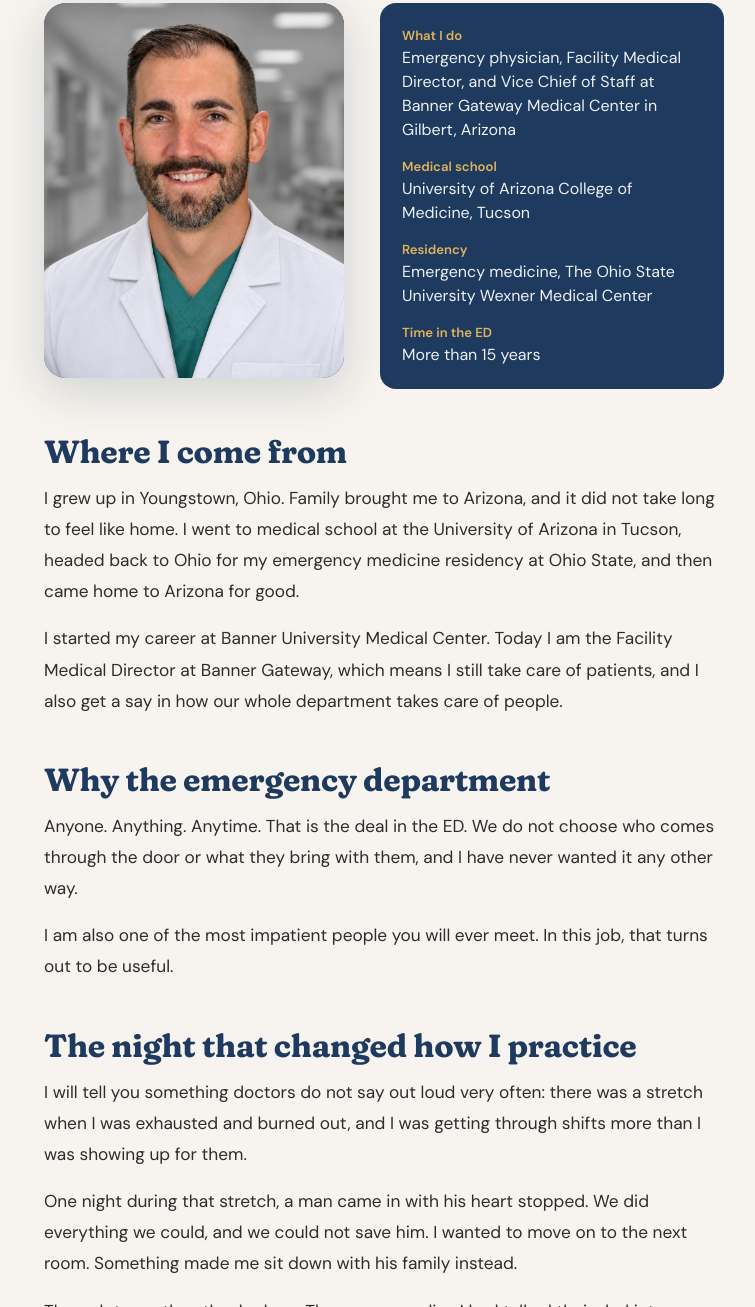
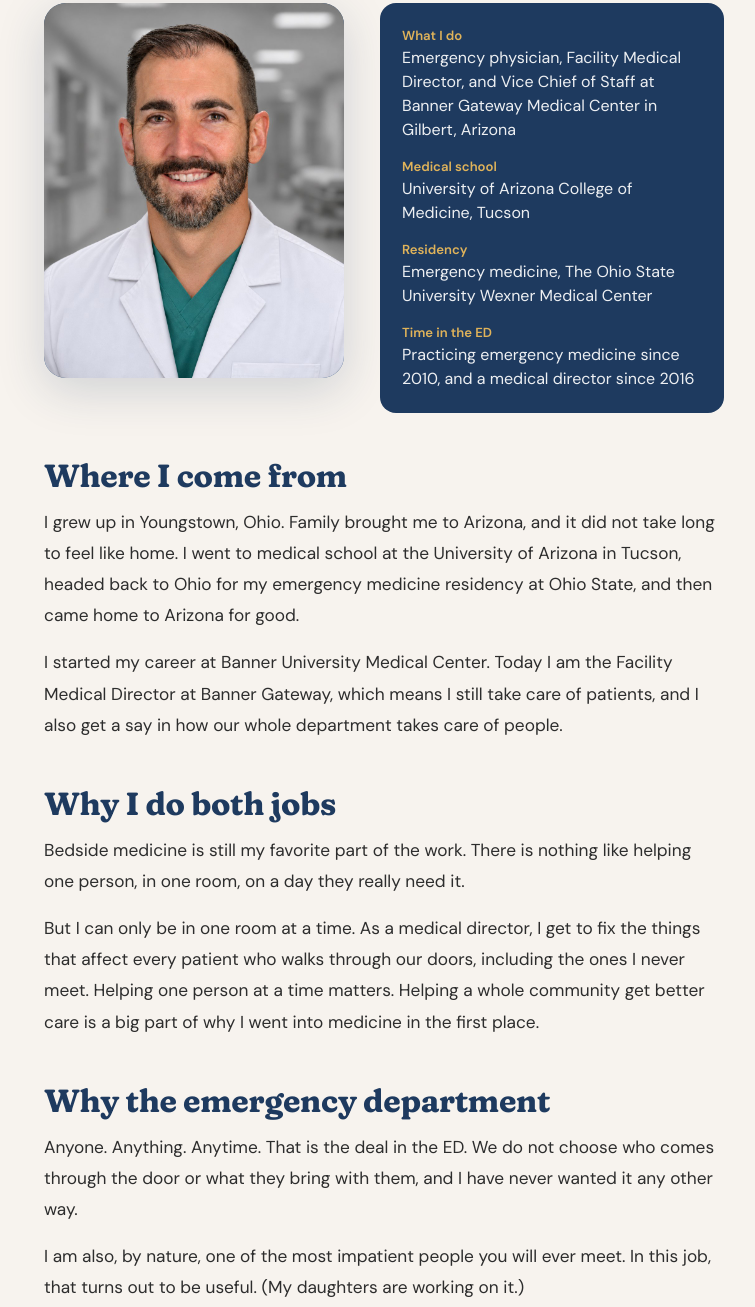
Before and after one commit to AZEMDoc33/myervisit.com, a plain HTML site: page about.html in a window 1280 px wide. Shown: the part 472-1779 px from the top of the page, without its empty margins (256-1011 px from the left). Drawn offline with Linux system fonts and the light colour scheme.

Commit message:
About page: add life outside the hospital, why I do both jobs, and years
Co-Authored-By: Claude Fable 5.2 <noreply@anthropic.com>
Claude-Session: https://claude.ai/code/session_01RcUtLs95WB6qxETHrugdb3

```diff
--- a/about.html
+++ b/about.html
@@ -75,7 +75,7 @@
           <dt>Residency</dt>
           <dd>Emergency medicine, The Ohio State University Wexner Medical Center</dd>
           <dt>Time in the ED</dt>
-          <dd>More than 15 years</dd>
+          <dd>Practicing emergency medicine since 2010, and a medical director since 2016</dd>
         </dl>
       </div>
 
@@ -83,15 +83,23 @@
       <p>I grew up in Youngstown, Ohio. Family brought me to Arizona, and it did not take long to feel like home. I went to medical school at the University of Arizona in Tucson, headed back to Ohio for my emergency medicine residency at Ohio State, and then came home to Arizona for good.</p>
       <p>I started my career at Banner University Medical Center. Today I am the Facility Medical Director at Banner Gateway, which means I still take care of patients, and I also get a say in how our whole department takes care of people.</p>
 
+      <h2>Why I do both jobs</h2>
+      <p>Bedside medicine is still my favorite part of the work. There is nothing like helping one person, in one room, on a day they really need it.</p>
+      <p>But I can only be in one room at a time. As a medical director, I get to fix the things that affect every patient who walks through our doors, including the ones I never meet. Helping one person at a time matters. Helping a whole community get better care is a big part of why I went into medicine in the first place.</p>
+
       <h2>Why the emergency department</h2>
       <p>Anyone. Anything. Anytime. That is the deal in the ED. We do not choose who comes through the door or what they bring with them, and I have never wanted it any other way.</p>
-      <p>I am also one of the most impatient people you will ever meet. In this job, that turns out to be useful.</p>
+      <p>I am also, by nature, one of the most impatient people you will ever meet. In this job, that turns out to be useful. (My daughters are working on it.)</p>
 
       <h2>The night that changed how I practice</h2>
       <p>I will tell you something doctors do not say out loud very often: there was a stretch when I was exhausted and burned out, and I was getting through shifts more than I was showing up for them.</p>
       <p>One night during that stretch, a man came in with his heart stopped. We did everything we could, and we could not save him. I wanted to move on to the next room. Something made me sit down with his family instead.</p>
       <p>Through tears, they thanked me. Three years earlier, I had talked their dad into staying for monitoring when he wanted to go home. Because of that, they knew everything that could be done for him had been done. I barely remembered meeting him.</p>
       <p>I almost walked right past that conversation. I think about it often. It is why I sit down when I talk with you, and why I try to slow down for a moment even on the busiest shift.</p>
+
+      <h2>Outside the hospital</h2>
+      <p>I am a dad to three wonderful girls. They make me a better doctor every day, mostly by teaching me patience, which I then get to bring to work for you.</p>
+      <p>I am also hooked on endurance sports. In 2023 I finished an Ironman, which had been a lifetime goal. It turns out a very long day of swimming, biking, and running is decent training for a very long shift.</p>
 
       <h2>What I believe</h2>
       <ul class="believe">
```
